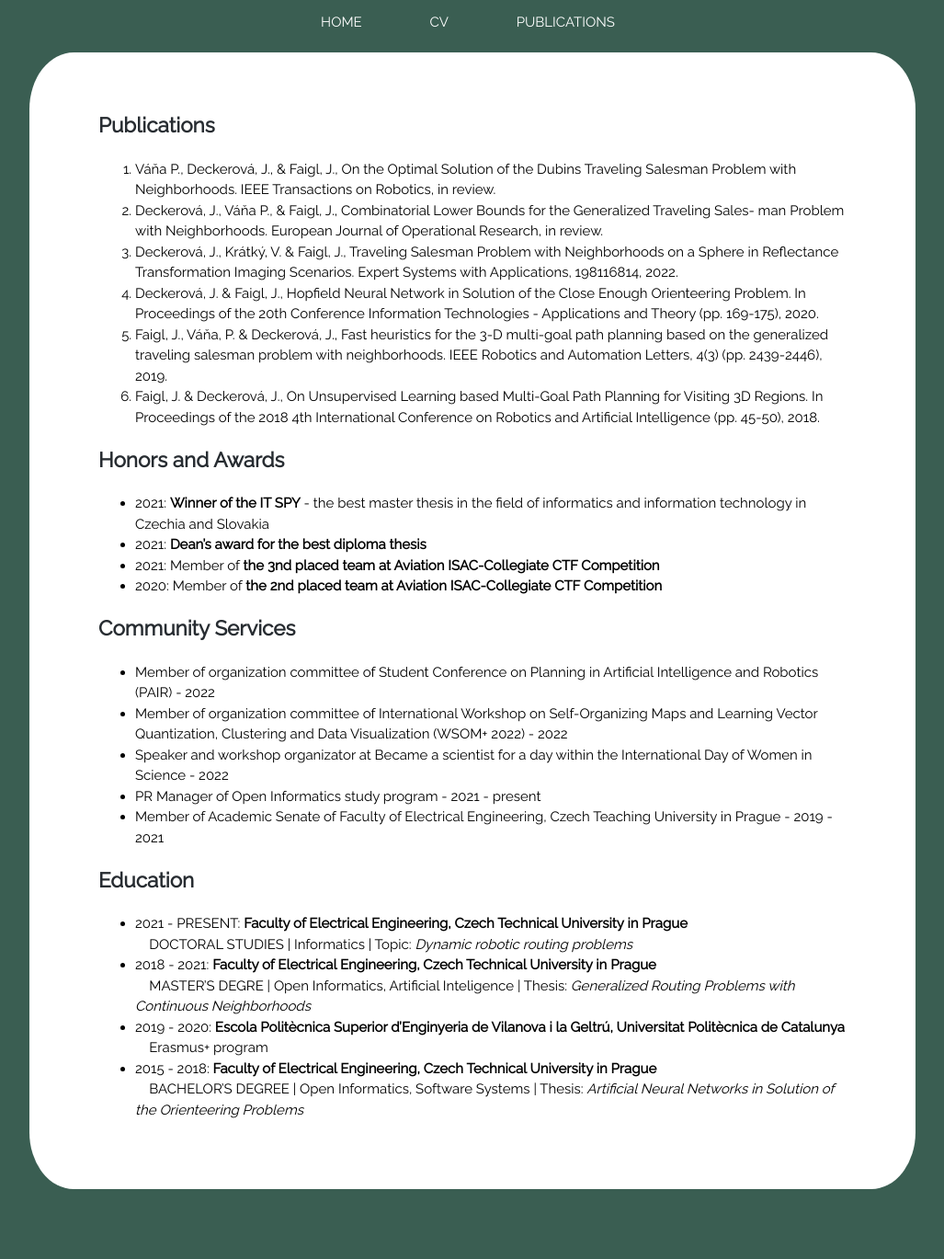
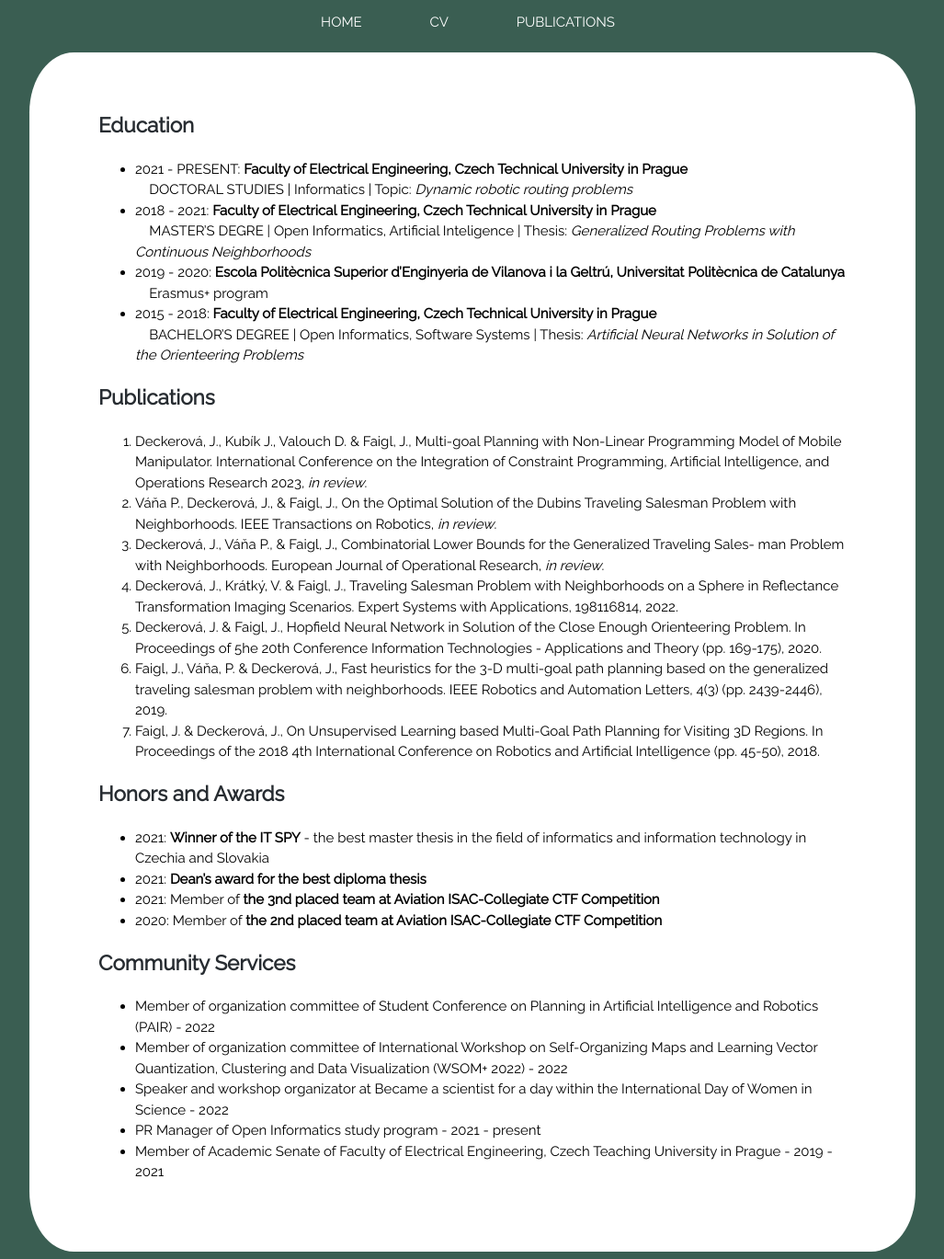
Before and after one commit to deckejin/deckejin.github.io, a Jekyll site: the page built from docs/cv.md, in a window 1280 px wide. Shown: the whole page at 92% size, without its empty margins (126-1153 px from the left). Built offline with Jekyll 4.4.1, drawn with Linux system fonts in a browser that asks for light colours; our own code applies the rules of GitHub Pages for plain Markdown files; before the commit the page ends 1301 px from its top, so only the background shows below that; part of the change alters nothing that is shown.

Commit message:
updated photo

```diff
--- a/docs/_config.yml
+++ b/docs/_config.yml
@@ -40,7 +40,7 @@ plugins:
 # Site Author
 author:
   name             : "Jindřiška Deckerová"
-  avatar           : "/images/photo.jpg"
+  avatar           : "/images/photo.jpeg"
   bio              : "Czech Technical University in Prague"
   location         : "Prague"
   employer         :
--- a/docs/assets/css/style.css
+++ b/docs/assets/css/style.css
@@ -136,6 +136,7 @@ html,body{
   text-align: left;
   /* padding-left: 5px; */
   display: inline-block;
+  padding-bottom: 15px;
 }
 
 .selected-info {
@@ -146,6 +147,7 @@ html,body{
 .selected img {
   width: 120px;
   float: left;
+  padding-top: 10px;
 }
 
 .selected a{
--- a/docs/cv.md
+++ b/docs/cv.md
@@ -1,26 +1,3 @@
-## Publications
-
-1. Váňa P., Deckerová, J., & Faigl, J., On the Optimal Solution of the Dubins Traveling Salesman Problem with Neighborhoods. IEEE Transactions on Robotics, in review.
-2. Deckerová, J., Váňa P., & Faigl, J., Combinatorial Lower Bounds for the Generalized Traveling Sales- man Problem with Neighborhoods. European Journal of Operational Research, in review.
-3. Deckerová, J., Krátký, V. & Faigl, J., Traveling Salesman Problem with Neighborhoods on a Sphere in Reflectance Transformation Imaging Scenarios. Expert Systems with Applications, 198116814, 2022.
-4. Deckerová, J. & Faigl, J., Hopfield Neural Network in Solution of the Close Enough Orienteering Problem. In Proceedings of the 20th Conference Information Technologies - Applications and Theory (pp. 169-175), 2020.
-5. Faigl, J., Váňa, P. & Deckerová, J., Fast heuristics for the 3-D multi-goal path planning based on the generalized traveling salesman problem with neighborhoods. IEEE Robotics and Automation Letters, 4(3) (pp. 2439-2446), 2019.
-6. Faigl, J. & Deckerová, J., On Unsupervised Learning based Multi-Goal Path Planning for Visiting 3D Regions. In Proceedings of the 2018 4th International Conference on Robotics and Artificial Intelligence (pp. 45-50), 2018.
-
-## Honors and Awards
-- 2021: **Winner of the IT SPY** - the best master thesis in the field of informatics and information technology in Czechia and Slovakia
-- 2021: **Dean’s award for the best diploma thesis**
-- 2021: Member of **the 3nd placed team at Aviation ISAC-Collegiate CTF Competition**
-- 2020: Member of **the 2nd placed team at Aviation ISAC-Collegiate CTF Competition**
-
-
-## Community Services
-- Member of organization committee of Student Conference on Planning in Artificial Intelligence and Robotics (PAIR) - 2022
-- Member of organization committee of International Workshop on Self-Organizing Maps and Learning Vector Quantization, Clustering and Data Visualization (WSOM+ 2022) - 2022
-- Speaker and workshop organizator at Became a scientist for a day within the International Day of Women in Science - 2022
-- PR Manager of Open Informatics study program - 2021 - present
-- Member of Academic Senate of Faculty of Electrical Engineering, Czech Teaching University in Prague - 2019 - 2021
-
 ## Education
 - 2021 - PRESENT: **Faculty of Electrical Engineering, Czech Technical University in Prague** \\
 &nbsp;&nbsp;&nbsp;&nbsp;DOCTORAL STUDIES | Informatics | Topic: *Dynamic robotic routing problems*
@@ -30,3 +7,26 @@
 &nbsp;&nbsp;&nbsp;&nbsp;Erasmus+ program
 - 2015 - 2018: **Faculty of Electrical Engineering, Czech Technical University in Prague**
 &nbsp;&nbsp;&nbsp;&nbsp;BACHELOR'S DEGREE | Open Informatics, Software Systems | Thesis: *Artificial Neural Networks in Solution of the Orienteering Problems*
+
+## Publications
+
+1. Deckerová, J., Kubík J., Valouch D. & Faigl, J., Multi-goal Planning with Non-Linear Programming Model of Mobile Manipulator. International Conference on the Integration of Constraint Programming, Artificial Intelligence, and Operations Research 2023, *in review*.
+2. Váňa P., Deckerová, J., & Faigl, J., On the Optimal Solution of the Dubins Traveling Salesman Problem with Neighborhoods. IEEE Transactions on Robotics, *in review*.
+3. Deckerová, J., Váňa P., & Faigl, J., Combinatorial Lower Bounds for the Generalized Traveling Sales- man Problem with Neighborhoods. European Journal of Operational Research, *in review*.
+4. Deckerová, J., Krátký, V. & Faigl, J., Traveling Salesman Problem with Neighborhoods on a Sphere in Reflectance Transformation Imaging Scenarios. Expert Systems with Applications, 198116814, 2022.
+4. Deckerová, J. & Faigl, J., Hopfield Neural Network in Solution of the Close Enough Orienteering Problem. In Proceedings of 5he 20th Conference Information Technologies - Applications and Theory (pp. 169-175), 2020.
+6. Faigl, J., Váňa, P. & Deckerová, J., Fast heuristics for the 3-D multi-goal path planning based on the generalized traveling salesman problem with neighborhoods. IEEE Robotics and Automation Letters, 4(3) (pp. 2439-2446), 2019.
+7. Faigl, J. & Deckerová, J., On Unsupervised Learning based Multi-Goal Path Planning for Visiting 3D Regions. In Proceedings of the 2018 4th International Conference on Robotics and Artificial Intelligence (pp. 45-50), 2018.
+
+## Honors and Awards
+- 2021: **Winner of the IT SPY** - the best master thesis in the field of informatics and information technology in Czechia and Slovakia
+- 2021: **Dean’s award for the best diploma thesis**
+- 2021: Member of **the 3nd placed team at Aviation ISAC-Collegiate CTF Competition**
+- 2020: Member of **the 2nd placed team at Aviation ISAC-Collegiate CTF Competition**
+
+## Community Services
+- Member of organization committee of Student Conference on Planning in Artificial Intelligence and Robotics (PAIR) - 2022
+- Member of organization committee of International Workshop on Self-Organizing Maps and Learning Vector Quantization, Clustering and Data Visualization (WSOM+ 2022) - 2022
+- Speaker and workshop organizator at Became a scientist for a day within the International Day of Women in Science - 2022
+- PR Manager of Open Informatics study program - 2021 - present
+- Member of Academic Senate of Faculty of Electrical Engineering, Czech Teaching University in Prague - 2019 - 2021
```
Also changed, not shown: docs/_posts/2022-12-22-ral19gtspn.md (+1 -1 lines), 1 other file.
